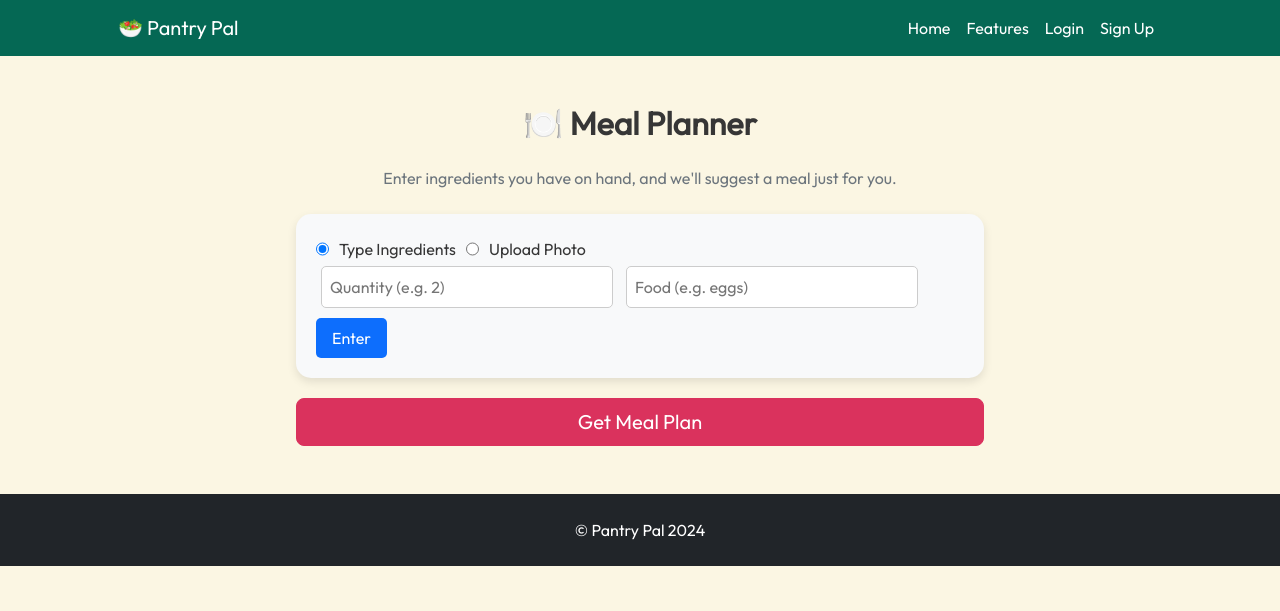
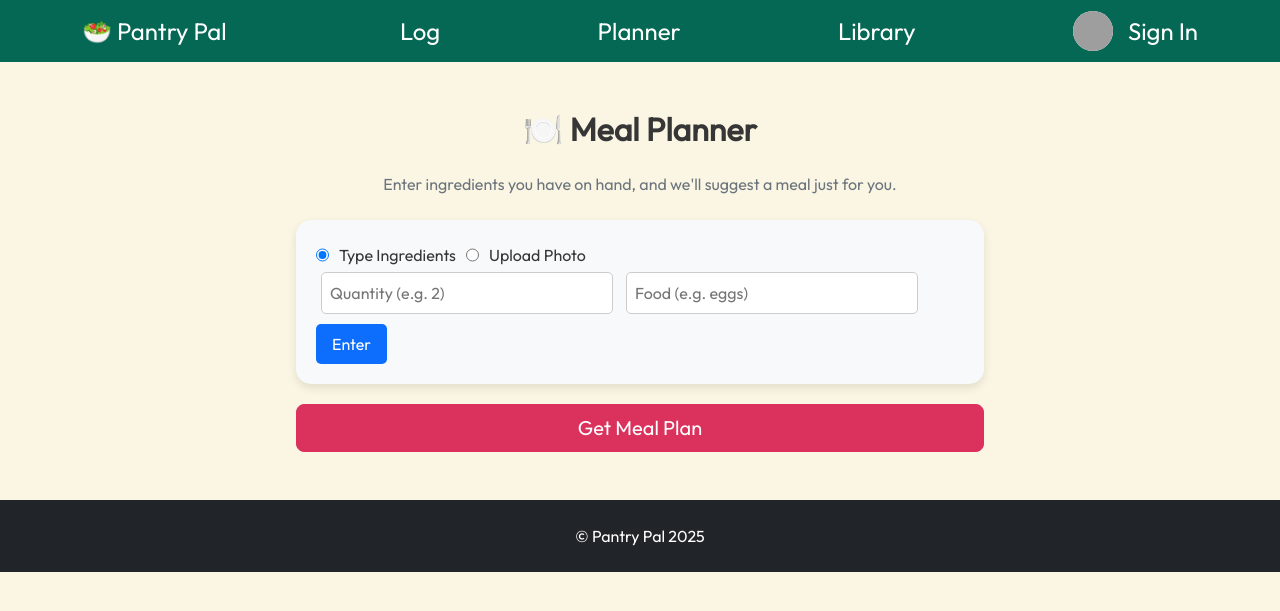
Before and after one commit to anisha1045/pantry-pal-project, a Flask app: page /planner in a window 1280 px wide. Shown: the top 611 px of the page. Run offline with Flask 3, Linux system fonts and the light colour scheme; some libraries are stand-ins or nearby versions; grey boxes are pictures that could not be loaded.

Commit message:
Fixed some styling issues.

```diff
--- a/static/custom.css
+++ b/static/custom.css
@@ -12,6 +12,11 @@ h1 {
 h3 {
     color:  rgb(218, 50, 93)!important;
     font-weight: bold;
+}
+
+.navbar a {
+    text-decoration: none;
+    font-size: 1.5rem;
 }
 
 /* === Text Colors === */
--- a/templates/dashboard.html
+++ b/templates/dashboard.html
@@ -15,7 +15,7 @@
     <!-- Navbar -->
     <nav class="navbar navbar-dark bg-dark">
         <div class="container d-flex align-items-center">
-            <a class="navbar-brand" href="#!">🥗 Pantry Pal</a>
+            <a class="navbar-brand" href="{{ url_for('dashboard') }}">🥗 Pantry Pal</a>
             <a class="navbar-item" href="{{ url_for('log') }}">Log</a>
             <a class="navbar-item" href="{{ url_for('planner') }}">Planner</a>
             <a class="navbar-item" href="{{ url_for('library') }}">Library</a>
--- a/templates/log.html
+++ b/templates/log.html
@@ -12,7 +12,7 @@
 
     <nav class="navbar navbar-dark bg-dark">
         <div class="container d-flex align-items-center">
-            <a class="navbar-brand" href="#!">🥗 Pantry Pal</a>
+            <a class="navbar-brand" href="{{ url_for('dashboard') }}">🥗 Pantry Pal</a>
             <a class="navbar-item" href="{{ url_for('log') }}">Log</a>
             <a class="navbar-item" href="{{ url_for('planner') }}">Planner</a>
             <a class="navbar-item" href="{{ url_for('library') }}">Library</a>
--- a/templates/login.html
+++ b/templates/login.html
@@ -4,8 +4,11 @@
     <meta charset="UTF-8">
     <meta name="viewport" content="width=device-width, initial-scale=1.0">
     <title>Pantry Pal - Login</title>
-    <link href="https://cdn.jsdelivr.net/npm/bootstrap@5.2.3/dist/css/bootstrap.min.css" rel="stylesheet">
     <link href="https://cdn.jsdelivr.net/npm/bootstrap-icons@1.4.1/font/bootstrap-icons.css" rel="stylesheet" />
+    <!-- Core theme CSS (includes Bootstrap)-->
+    <link href="https://cdn.jsdelivr.net/npm/bootstrap@5.2.3/dist/css/bootstrap.min.css" rel="stylesheet" />
+    <link rel="stylesheet" href="{{ url_for('static', filename='custom.css') }}">
+    <link href="https://fonts.googleapis.com/css2?family=DM+Sans&family=Outfit&display=swap" rel="stylesheet">
 </head>
 <body class="bg-light">
     <!-- Navbar -->
--- a/templates/planner.html
+++ b/templates/planner.html
@@ -72,18 +72,23 @@
 </head>
 <body>
     <!-- Navbar -->
-    <nav class="navbar navbar-expand-lg navbar-dark bg-dark">
-        <div class="container px-5">
-            <a class="navbar-brand" href="/">🥗 Pantry Pal</a>
-            <button class="navbar-toggler" type="button" data-bs-toggle="collapse" data-bs-target="#navbarNav"><span class="navbar-toggler-icon"></span></button>
-            <div class="collapse navbar-collapse" id="navbarNav">
-                <ul class="navbar-nav ms-auto mb-2 mb-lg-0">
-                    <li class="nav-item"><a class="nav-link" href="/">Home</a></li>
-                    <li class="nav-item"><a class="nav-link" href="/features">Features</a></li>
-                    <li class="nav-item"><a class="nav-link" href="/login">Login</a></li>
-                    <li class="nav-item"><a class="nav-link" href="/signup">Sign Up</a></li>
-                </ul>
-            </div>
+    <nav class="navbar navbar-dark bg-dark">
+        <div class="container d-flex align-items-center">
+            <a class="navbar-brand" href="{{ url_for('dashboard') }}">🥗 Pantry Pal</a>
+            <a class="navbar-item" href="{{ url_for('log') }}">Log</a>
+            <a class="navbar-item" href="{{ url_for('planner') }}">Planner</a>
+            <a class="navbar-item" href="{{ url_for('library') }}">Library</a>
+            {% if session.username %}
+            <a class="navbar-item d-flex align-items-center" href="{{ url_for('logout') }}">
+                <img src="profile.jpg" alt="Profile" style="width: 40px; height: 40px; background-color: white; border-radius: 50%; margin-right: 15px;">
+                Sign Out
+            </a>
+            {% else %}
+            <a class="navbar-item d-flex align-items-center" href="{{ url_for('sign_in') }}">
+                <img src="profile.jpg" alt="Profile" style="width: 40px; height: 40px; background-color: white; border-radius: 50%; margin-right: 15px;">
+                Sign In
+            </a>
+            {% endif %}
         </div>
     </nav>
 
@@ -258,7 +263,7 @@
     <!-- Footer -->
     <footer class="py-4 bg-dark mt-auto">
         <div class="container px-5">
-            <p class="m-0 text-center text-white">© Pantry Pal 2024</p>
+            <p class="m-0 text-center text-white">© Pantry Pal 2025</p>
         </div>
     </footer>
 
```
Also changed, not shown: templates/index.html (+0 -12 lines), templates/library.html (+3 -5 lines).
